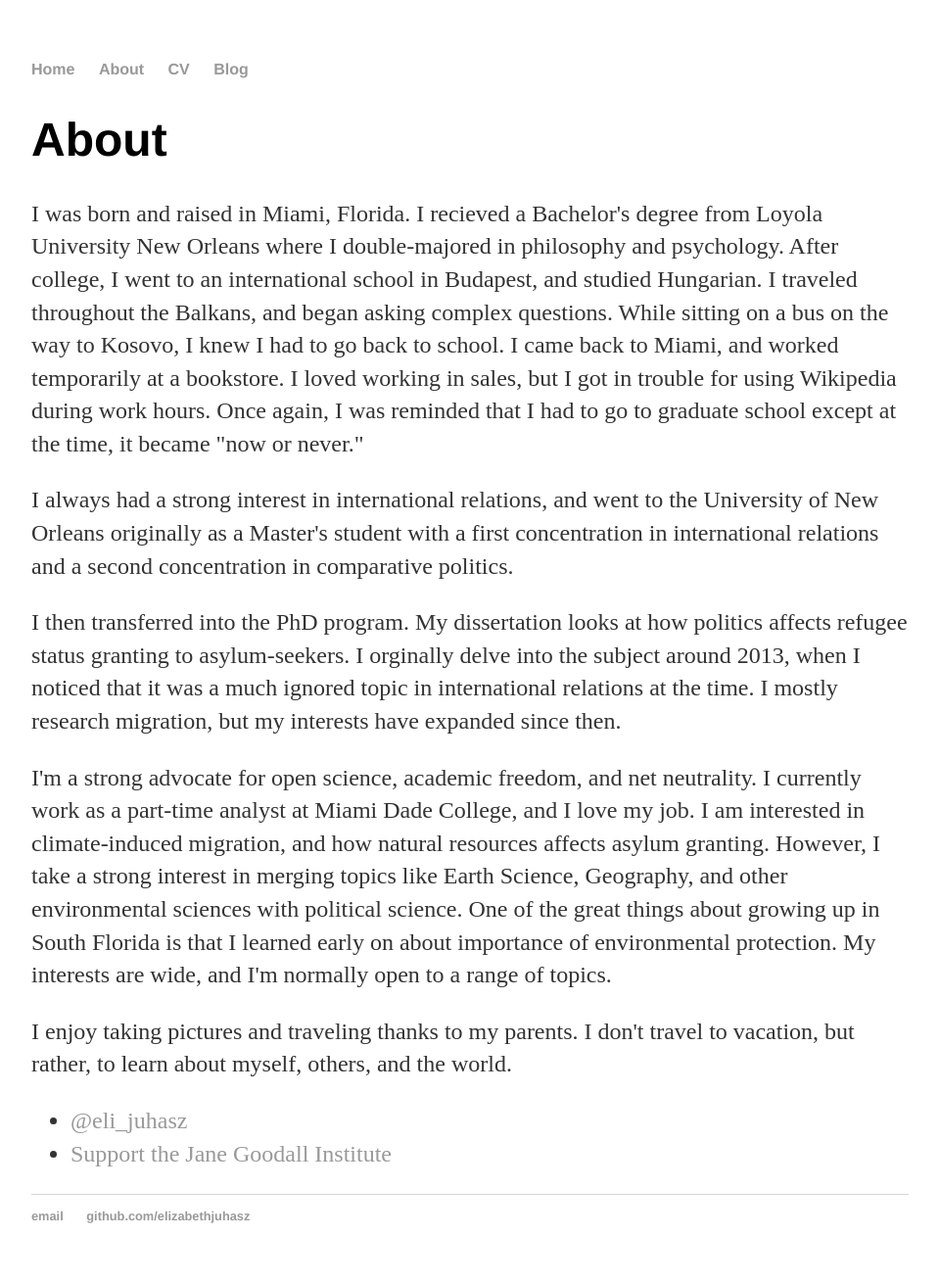
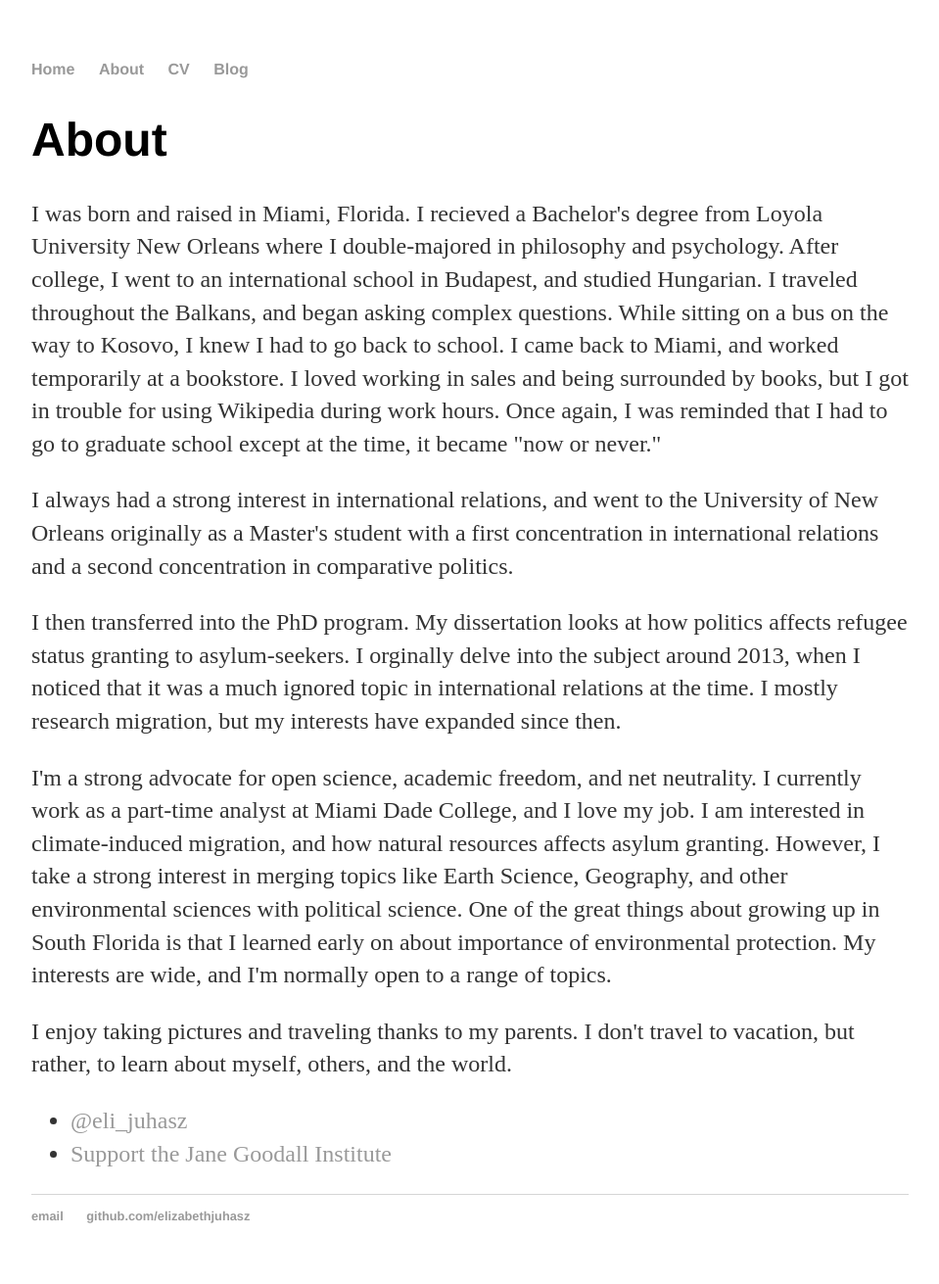
Before and after one commit to elizabethjuhasz/elizabethjuhasz.github.io, a Jekyll site: the page built from about/index.html, in a window 1280 px wide. Shown: the whole page at 98% size, without its empty margins (160-1119 px from the left). Built offline with Jekyll 4.4.1, drawn with Linux system fonts in a browser that asks for light colours.

Commit message:
Update index.html

```diff
--- a/about/index.html
+++ b/about/index.html
@@ -5,7 +5,7 @@
 
 		<div class="about">
 			<h1>About</h1>
-			<p>I was born and raised in Miami, Florida. I recieved a Bachelor's degree from Loyola University New Orleans where I double-majored in philosophy and psychology. After college, I went to an international school in Budapest, and studied Hungarian. I traveled throughout the Balkans, and began asking complex questions. While sitting on a bus on the way to Kosovo, I knew I had to go back to school. I came back to Miami, and worked temporarily at a bookstore. I loved working in sales, but I got in trouble for using Wikipedia during work hours. Once again, I was reminded that I had to go to graduate school except at the time, it became "now or never."</p>
+			<p>I was born and raised in Miami, Florida. I recieved a Bachelor's degree from Loyola University New Orleans where I double-majored in philosophy and psychology. After college, I went to an international school in Budapest, and studied Hungarian. I traveled throughout the Balkans, and began asking complex questions. While sitting on a bus on the way to Kosovo, I knew I had to go back to school. I came back to Miami, and worked temporarily at a bookstore. I loved working in sales and being surrounded by books, but I got in trouble for using Wikipedia during work hours. Once again, I was reminded that I had to go to graduate school except at the time, it became "now or never."</p>
 			<p>I always had a strong interest in international relations, and went to the University of New Orleans originally as a Master's student with a first concentration in international relations and a second concentration in comparative politics.</p>
 			<p>I then transferred into the PhD program. My dissertation looks at how politics affects refugee status granting to asylum-seekers. I orginally delve into the subject around 2013, when I noticed that it was a much ignored topic in international relations at the time. I mostly research migration, but my interests have expanded since then.</p>
 			<p>I'm a strong advocate for open science, academic freedom, and net neutrality. I currently work as a part-time analyst at Miami Dade College, and I love my job. I am interested in climate-induced migration, and how natural resources affects asylum granting. However, I take a strong interest in merging topics like Earth Science, Geography, and other environmental sciences with political science. One of the great things about growing up in South Florida is that I learned early on about importance of environmental protection. My interests are wide, and I'm normally open to a range of topics.</p>
```
